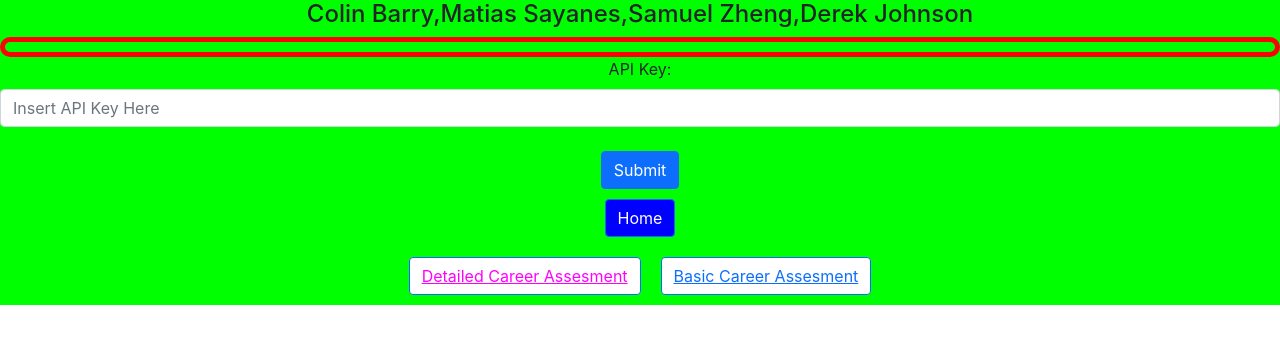
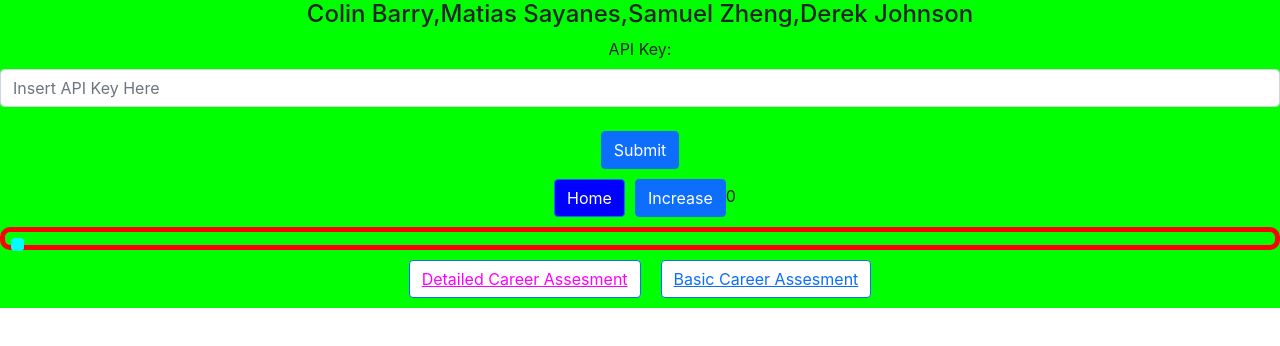
Before and after one commit to ColinB777/FinalProject, a React (Create React App) app: page / in a window 1280 px wide. Shown: the top 346 px of the page. Built offline with nearby package versions, Linux system fonts and the light colour scheme.

Commit message:
Rough version of progress bar.

```diff
--- a/src/App.tsx
+++ b/src/App.tsx
@@ -1,7 +1,7 @@
 import React, { useState } from 'react';
 import './App.css';
 import './progressBar.css'
-import { Button, Form } from 'react-bootstrap';
+import { Button, Form} from 'react-bootstrap';
 import { BrowserRouter as Router, Route, Link, Routes } from 'react-router-dom';
 import {Detailedquiz} from "./Detailed"
 import {SimpleInterface} from "./simpleInterface"
@@ -17,6 +17,7 @@ if (prevKey !== null) {
 
 export function App() {
   const [key, setKey] = useState<string>(keyData); //for api key input
+  const [barState, setBar] = useState<number>(0);
 
   //sets the local storage item to the api key the user inputed
   function handleSubmit() {
@@ -38,9 +39,6 @@ export function App() {
     <Router>
       <header className="App">
         <h4> Colin Barry,Matias Sayanes,Samuel Zheng,Derek Johnson </h4>
-        <div id="bar">
-
-        </div>
       </header>
       <Form>
         <Form.Label>API Key:</Form.Label>
@@ -49,6 +47,14 @@ export function App() {
         <Button className="Submit-Button" onClick={handleSubmit}>Submit</Button>
       </Form>
       <Button type="button" style={{background:'blue', margin:10}} onClick={testButtonPrint}> Home</Button>
+
+
+      <Button onClick={() => setBar(barState + 25)}> Increase</Button>
+      <span>{barState} </span>
+      <div id="bar">
+        <div className="progress" style={{width: barState}}></div>
+      </div>
+
       <div style={{alignItems:'center'}}>
       <Button style={{background:'white',margin:10,}}>
       <Link to="/detailed_quiz" style={{color:'magenta'}}>Detailed Career Assesment</Link>
--- a/src/progressBar.css
+++ b/src/progressBar.css
@@ -1,14 +1,15 @@
 #bar {
-    height: 5px;
+    height: 10px;
     border: 5px solid red;
     border-radius: 10px;
-    padding: 5px;
+    padding: 0.5%;
     color: blue;
 }
 
-
-
-@keyframes bar-increase {
-    0% {left: 0px}
-    100% {right: 0px}
+div.progress {
+    width: 0%;
+    height: 5px;
+    padding: 0.5%;
+    background: cyan;
+    transition: width 1ms;
 }
```
